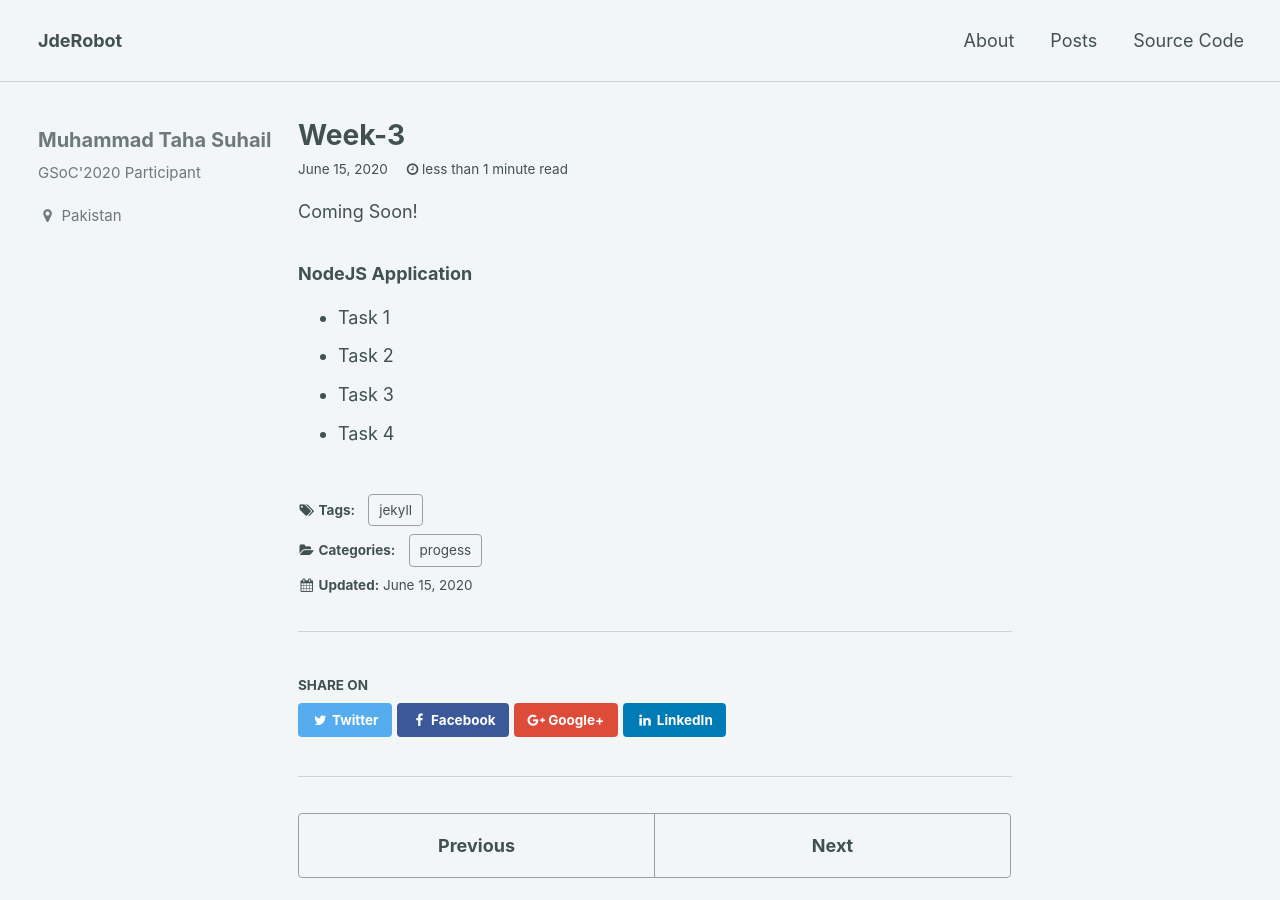
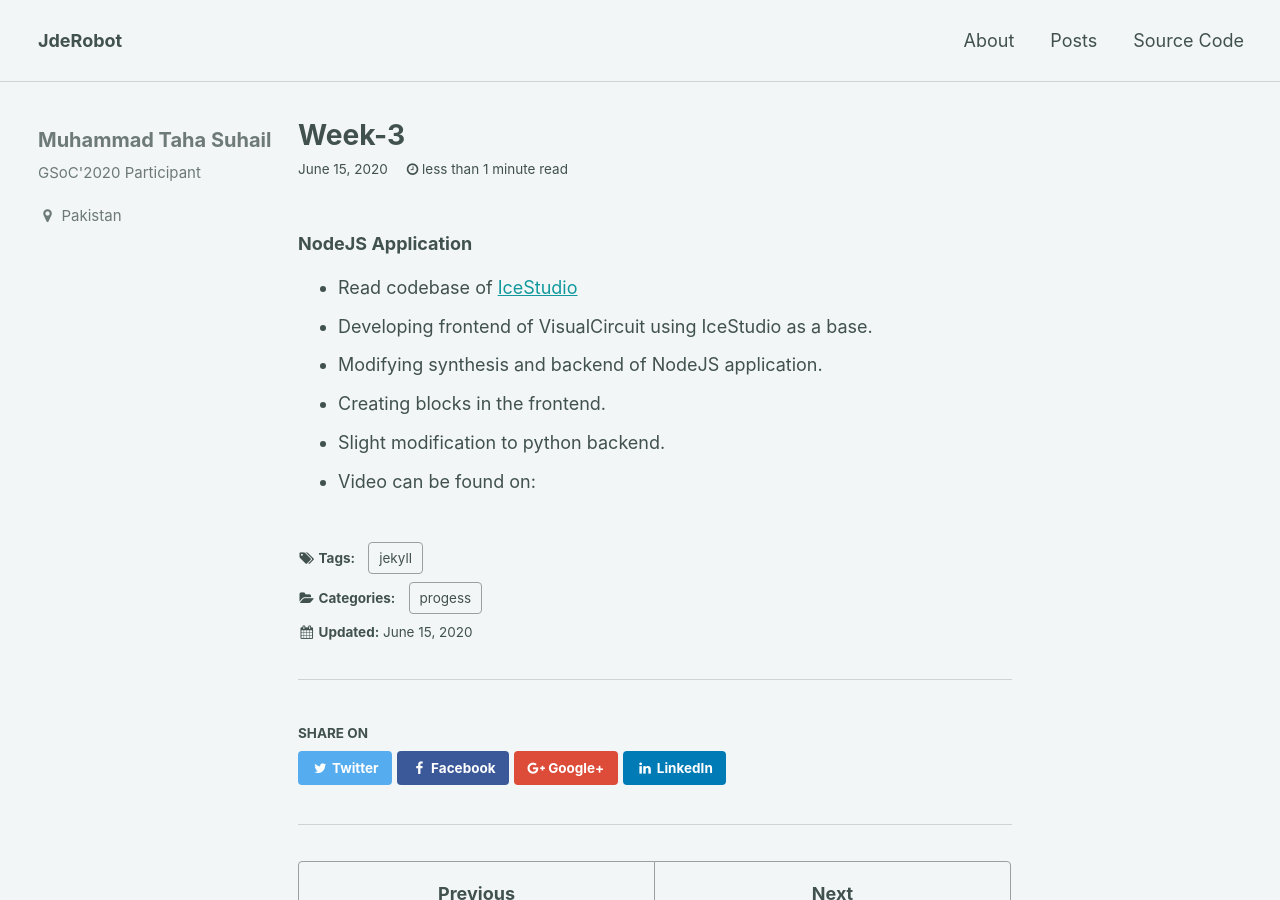
Before and after one commit to TheRoboticsClub/colab-gsoc2020-Muhammad_Taha, a Jekyll site: the page built from docs/_posts/2020-06-15-Week-3-GSoC.md, in a window 1280 px wide and 900 px high. Built offline with Jekyll 4.4.1, drawn with Linux system fonts in a browser that asks for light colours.

Commit message:
Update 2020-06-15-Week-3-GSoC.md

```diff
--- a/docs/_posts/2020-06-15-Week-3-GSoC.md
+++ b/docs/_posts/2020-06-15-Week-3-GSoC.md
@@ -4,11 +4,12 @@ date:   2020-06-15
 categories: progess
 tags: jekyll
 ---
-Coming Soon!
 
 ### NodeJS Application
 
-- Task 1
-- Task 2
-- Task 3
-- Task 4
+- Read codebase of [IceStudio](https://github.com/FPGAwars/icestudio)
+- Developing frontend of VisualCircuit using IceStudio as a base.
+- Modifying synthesis and backend of NodeJS application.
+- Creating blocks in the frontend.
+- Slight modification to python backend.
+- Video can be found on:
```
